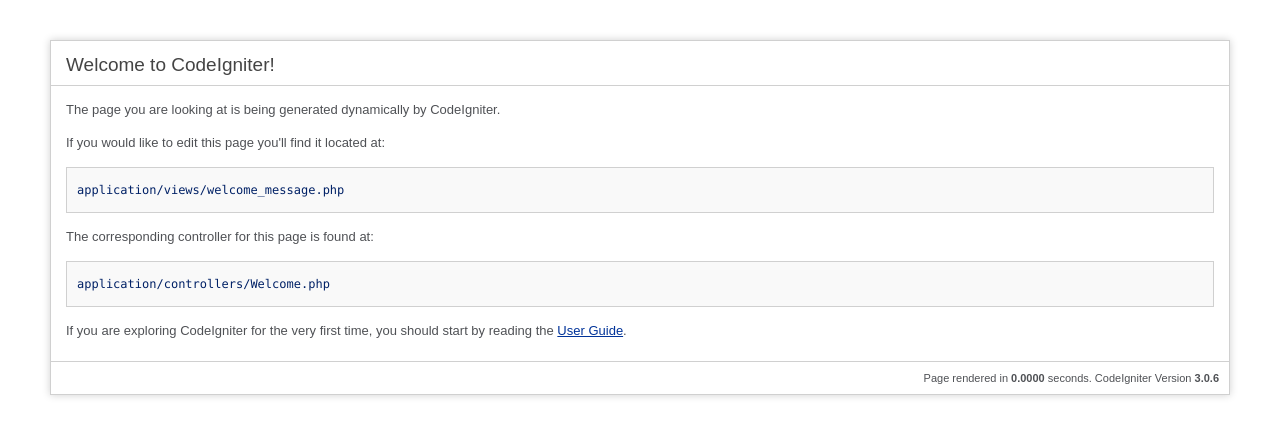
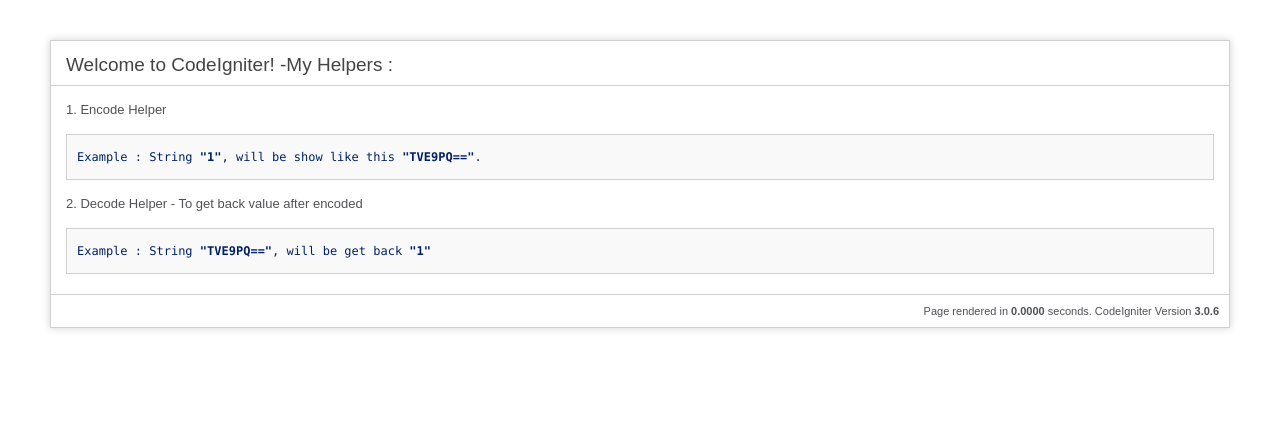
Before and after one commit to Andirohandi/master, a CodeIgniter app: page /database/ in a window 1280 px wide. Shown: the top 437 px of the page. Run offline with CodeIgniter, Linux system fonts and the light colour scheme.

Commit message:
Encode and Decode Helper

```diff
--- a/application/controllers/Welcome.php
+++ b/application/controllers/Welcome.php
@@ -3,21 +3,11 @@ defined('BASEPATH') OR exit('No direct script access allowed');
 
 class Welcome extends CI_Controller {
 
-	/**
-	 * Index Page for this controller.
-	 *
-	 * Maps to the following URL
-	 * 		http://example.com/index.php/welcome
-	 *	- or -
-	 * 		http://example.com/index.php/welcome/index
-	 *	- or -
-	 * Since this controller is set as the default controller in
-	 * config/routes.php, it's displayed at http://example.com/
-	 *
-	 * So any other public methods not prefixed with an underscore will
-	 * map to /index.php/welcome/<method_name>
-	 * @see https://codeigniter.com/user_guide/general/urls.html
-	 */
+	function __construct() {
+		parent::__construct();
+		$this->load->helper('general_helper');
+	}
+
 	public function index()
 	{
 		$this->load->view('welcome_message');
--- /dev/null
+++ b/application/helpers/general_helper.php
@@ -0,0 +1,21 @@
+<?php
+
+if(!function_exists('encode')) {
+	function encode($text='') {
+
+		$encode = base64_encode($text);
+		$encode = base64_encode($encode);
+
+		return $encode;
+	}
+}
+
+if(!function_exists('decode')) {
+	function decode($text='') {
+
+		$decode = base64_decode($text);
+		$decode = base64_decode($decode);
+
+		return $decode;
+	}
+}
--- a/application/views/welcome_message.php
+++ b/application/views/welcome_message.php
@@ -68,18 +68,20 @@ defined('BASEPATH') OR exit('No direct script access allowed');
 <body>
 
 <div id="container">
-	<h1>Welcome to CodeIgniter!</h1>
+	<h1>Welcome to CodeIgniter! -My Helpers :</h1>
 
 	<div id="body">
-		<p>The page you are looking at is being generated dynamically by CodeIgniter.</p>
 
-		<p>If you would like to edit this page you'll find it located at:</p>
-		<code>application/views/welcome_message.php</code>
+		<p>1. Encode Helper</p>
+		<code>
+			Example : String <b>"1"</b>, will be show like this <b>"<?php echo encode("1") ?>"</b>.</code>
+		</code>
 
-		<p>The corresponding controller for this page is found at:</p>
-		<code>application/controllers/Welcome.php</code>
+		<p>2. Decode Helper - To get back value after encoded</p>
+		<code>
+			Example : String <b>"TVE9PQ=="</b>, will be get back <b>"<?php echo decode("TVE9PQ==") ?>"</b></code>
+		</code>
 
-		<p>If you are exploring CodeIgniter for the very first time, you should start by reading the <a href="user_guide/">User Guide</a>.</p>
 	</div>
 
 	<p class="footer">Page rendered in <strong>{elapsed_time}</strong> seconds. <?php echo  (ENVIRONMENT === 'development') ?  'CodeIgniter Version <strong>' . CI_VERSION . '</strong>' : '' ?></p>
```
